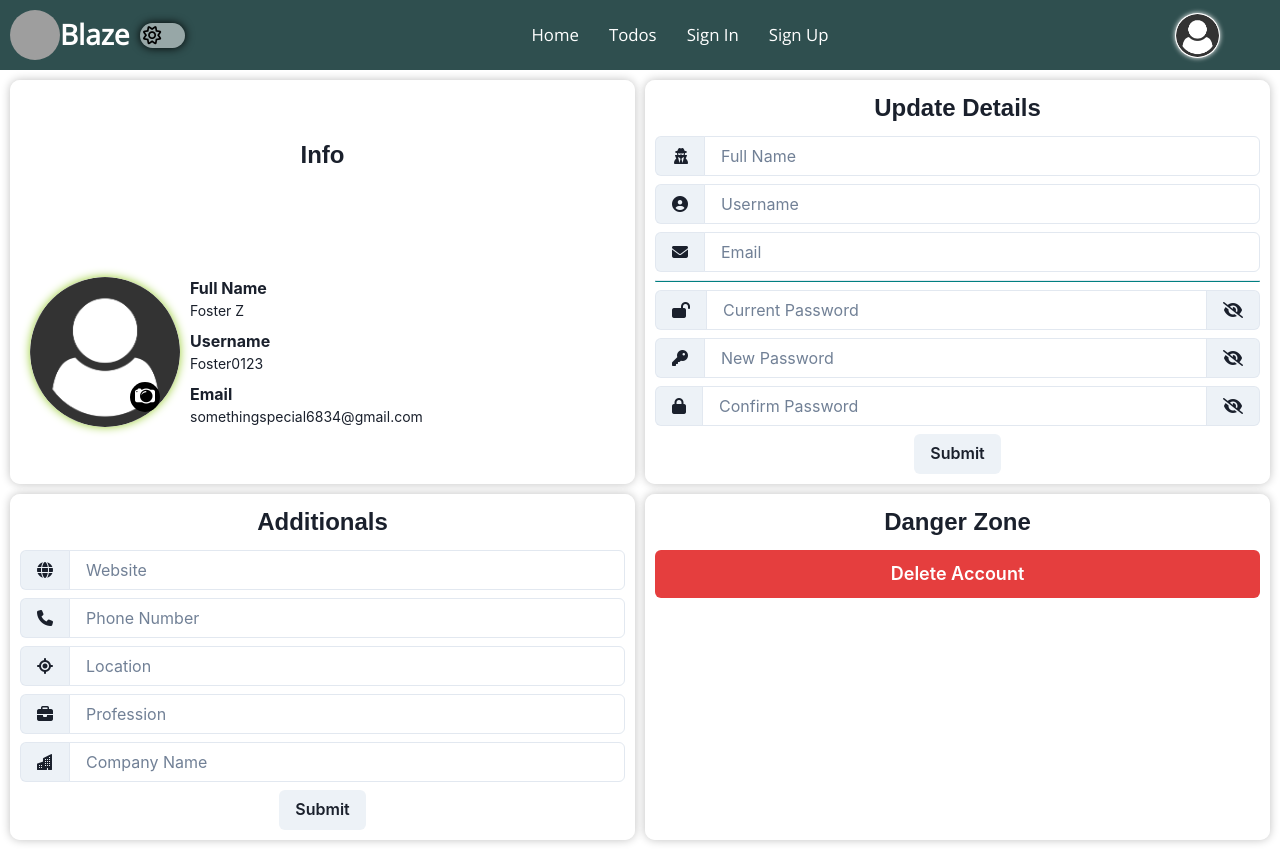
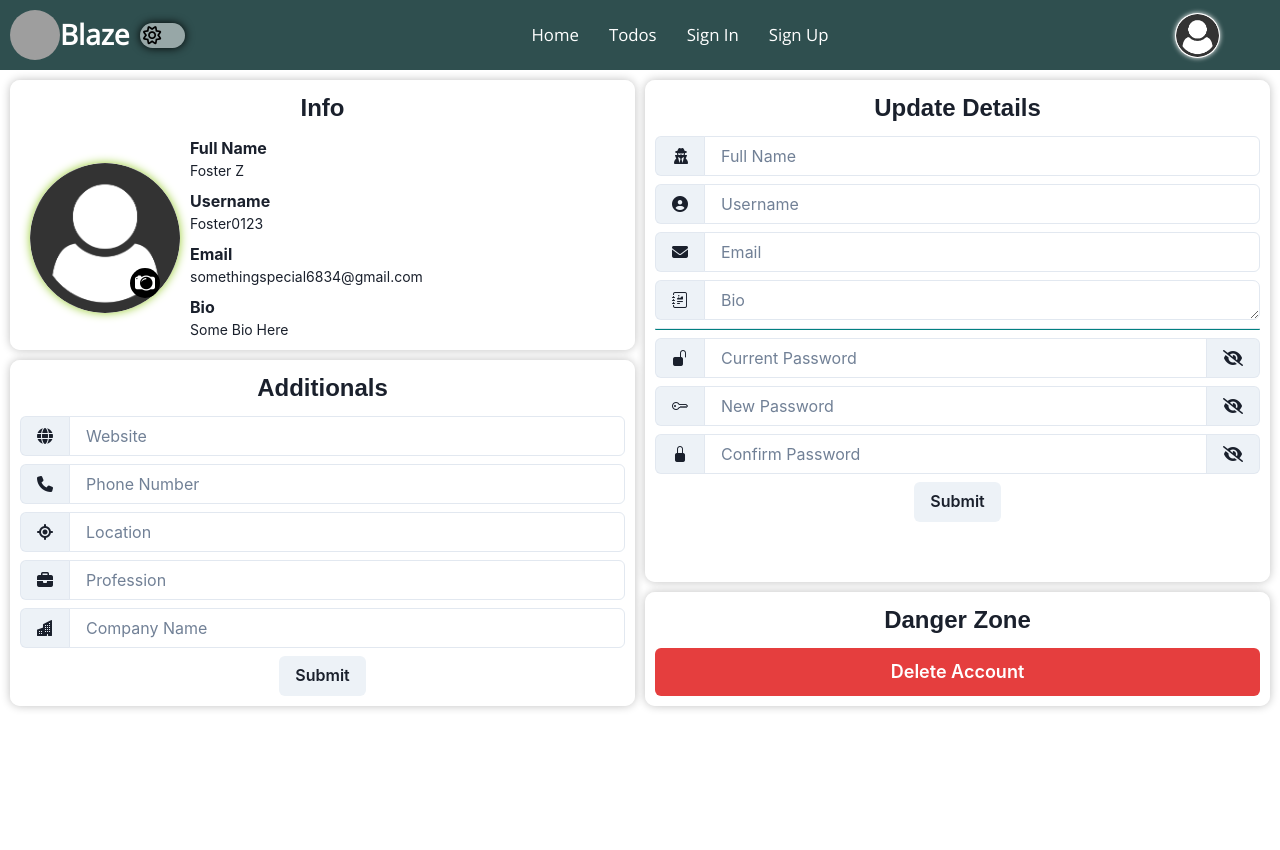
Before and after one commit to Foster0123/Blaze, a React (Vite) app: page /account in a window 1280 px wide. After the commit the page ends 800 px from the top, so only its background shows below. Built offline with nearby package versions, Linux system fonts and the light colour scheme; grey boxes are pictures that could not be loaded.

Commit message:
Blaze Account Page UI Development In Progress 4

```diff
--- a/src/assets/scss/components/account/_account.index.scss
+++ b/src/assets/scss/components/account/_account.index.scss
@@ -7,8 +7,14 @@
     display: grid;
     justify-content: center;
     grid-gap: 10px;
+    grid-template-areas:
+        "ai au"
+        "ai au"
+        "aa au"
+        "aa ao"
+    ;
     grid-template-columns: repeat(2, 1fr);
-    grid-auto-rows: minmax(150px, auto);
+    // grid-auto-rows: minmax(150px, auto);
 }
 .account-window {
     border-radius: 10px;
@@ -34,5 +40,19 @@
 @media (max-width: 768px) {
     .account-page {
         grid-template-columns: 1fr;
+        grid-template-areas:
+            "ai ai"
+            "au au"
+            "aa aa"
+            "ao ao"
+        ;
     }
 }
+.account-intro {
+    grid-area: ai;
+}
+.account-operation {
+    grid-area: ao;
+}
+.account-update {grid-area: au;}
+.account-additionals {grid-area: aa;}
--- a/src/components/Account.tsx
+++ b/src/components/Account.tsx
@@ -12,7 +12,7 @@ import {
 import ProfilePicture from './../assets/img/user.png'
 import Hr from './shared/Hr';
 const Account = () => {
-
+    let addonWidth = "auto";
     return (
         <div>
             <div className="account-page">
@@ -41,6 +41,10 @@ const Account = () => {
                                 <Text fontSize="md" fontWeight="bold">Email</Text>
                                 <Text>somethingspecial6834@gmail.com</Text>
                             </StackItem>
+                            <StackItem>
+                                <Text fontSize="md" fontWeight="bold">Bio</Text>
+                                <Text>Some Bio Here</Text>
+                            </StackItem>
                         </Stack>
                     </section>
                 </section>
@@ -49,49 +53,54 @@ const Account = () => {
                     <div>
                         <Stack className='input-section'>
                             <InputGroup>
-                                <InputLeftAddon>
+                                <InputLeftAddon width={addonWidth}>
                                     <i style={{ marginLeft: "2px" }} className="fa-solid fa-user-secret"></i>
                                 </InputLeftAddon>
                                 <Input type='text' name='username' placeholder='Full Name' />
                             </InputGroup>
                             <InputGroup>
-                                <InputLeftAddon>
+                                <InputLeftAddon width={addonWidth}>
                                     <i className="fa-solid fa-user-circle"></i>
                                 </InputLeftAddon>
                                 <Input type='text' name='username' placeholder='Username' />
                             </InputGroup>
                             <InputGroup>
-                                <InputLeftAddon>
+                                <InputLeftAddon width={addonWidth}>
                                     <i className='fa-solid fa-envelope'></i>
                                 </InputLeftAddon>
                                 <Input type='text' name='username' placeholder='Email' />
                             </InputGroup>
+                            <InputGroup>
+                                <InputLeftAddon width={addonWidth}>
+                                    <i className="bi bi-journal-richtext"></i>
+                                </InputLeftAddon>
+                                <Textarea borderRadius="0 7px 7px 0" rows={1} name='bio' placeholder='Bio'></Textarea>
+                            </InputGroup>
                             <Hr color="teal" width="100%" height="1px" />
                             <InputGroup>
-                                <InputLeftAddon>
-
-                                    <i className="fa-solid fa-lock-open"></i>
+                                <InputLeftAddon width={addonWidth}>
+                                    <i className="bi bi-unlock-fill"></i>
                                 </InputLeftAddon>
                                 <Input type='text' name='username' placeholder='Current Password' />
-                                <InputRightAddon>
+                                <InputRightAddon width={addonWidth}>
                                     <i className="fa-solid fa-eye-slash"></i>
                                 </InputRightAddon>
                             </InputGroup>
                             <InputGroup>
-                                <InputLeftAddon>
-                                    <i className="fa-solid fa-key"></i>
+                                <InputLeftAddon width={addonWidth}>
+                                    <i className="bi bi-key"></i>
                                 </InputLeftAddon>
                                 <Input type='text' name='username' placeholder='New Password' />
-                                <InputRightAddon>
+                                <InputRightAddon width={addonWidth}>
                                     <i className="fa-solid fa-eye-slash"></i>
                                 </InputRightAddon>
                             </InputGroup>
                             <InputGroup>
-                                <InputLeftAddon>
-                                    <i className="fa-solid fa-lock"></i>
+                                <InputLeftAddon width={addonWidth}>
+                                    <i className="bi bi-lock-fill"></i>
                                 </InputLeftAddon>
                                 <Input type='text' name='username' placeholder='Confirm Password' />
-                                <InputRightAddon>
+                                <InputRightAddon width={addonWidth}>
                                     <i className="fa-solid fa-eye-slash"></i>
                                 </InputRightAddon>
                             </InputGroup>
@@ -103,31 +112,31 @@ const Account = () => {
                     <h2 className='account-window-headers'>Additionals</h2>
                     <Stack className='input-section'>
                         <InputGroup>
-                            <InputLeftAddon>
+                            <InputLeftAddon width={addonWidth}>
                                 <i className="fa-solid fa-globe"></i>
                             </InputLeftAddon>
                             <Input type='text' name='website' placeholder='Website' />
                         </InputGroup>
                         <InputGroup>
-                            <InputLeftAddon>
+                            <InputLeftAddon width={addonWidth}>
                                 <i className='fa-solid fa-phone'></i>
                             </InputLeftAddon>
                             <Input type='text' name='phone' placeholder='Phone Number' />
                         </InputGroup>
                         <InputGroup>
-                            <InputLeftAddon>
+                            <InputLeftAddon width={addonWidth}>
                                 <i className='fa-solid fa-location'></i>
                             </InputLeftAddon>
                             <Input type='text' name='location' placeholder='Location' />
                         </InputGroup>
                         <InputGroup>
-                            <InputLeftAddon>
+                            <InputLeftAddon width={addonWidth}>
                                 <i className="fa-solid fa-briefcase"></i>
                             </InputLeftAddon>
                             <Input type='text' name='profession' placeholder='Profession' />
                         </InputGroup>
                         <InputGroup>
-                            <InputLeftAddon>
+                            <InputLeftAddon width={addonWidth}>
                                 <i className="bi bi-buildings-fill"></i>
                             </InputLeftAddon>
                             <Input type='text' name='company' placeholder='Company Name' />
```
